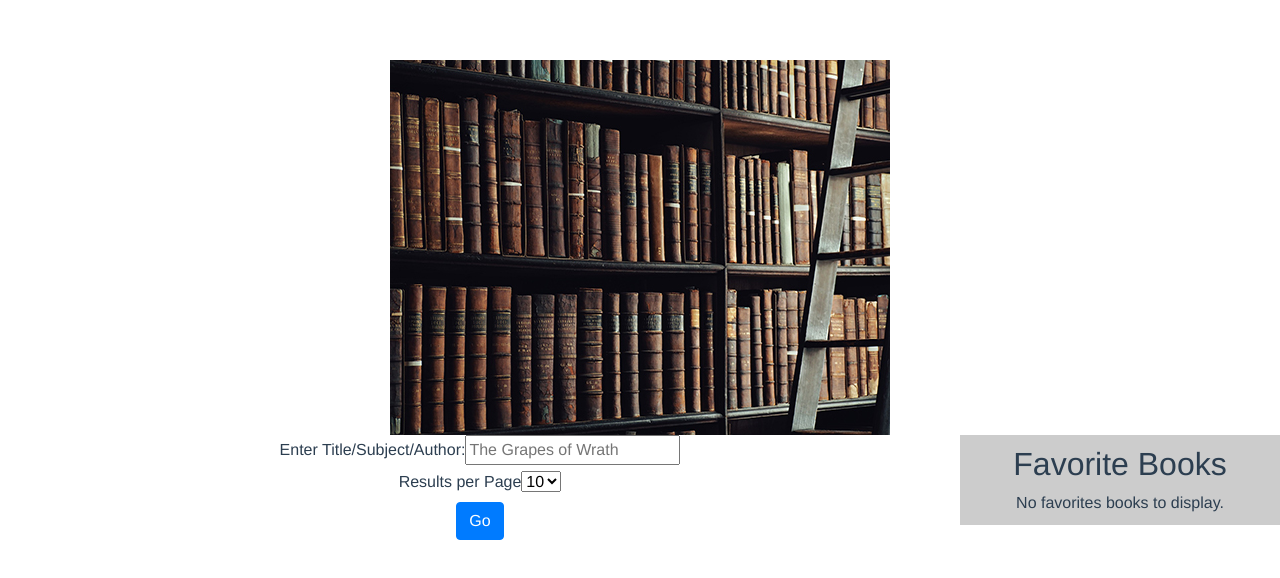
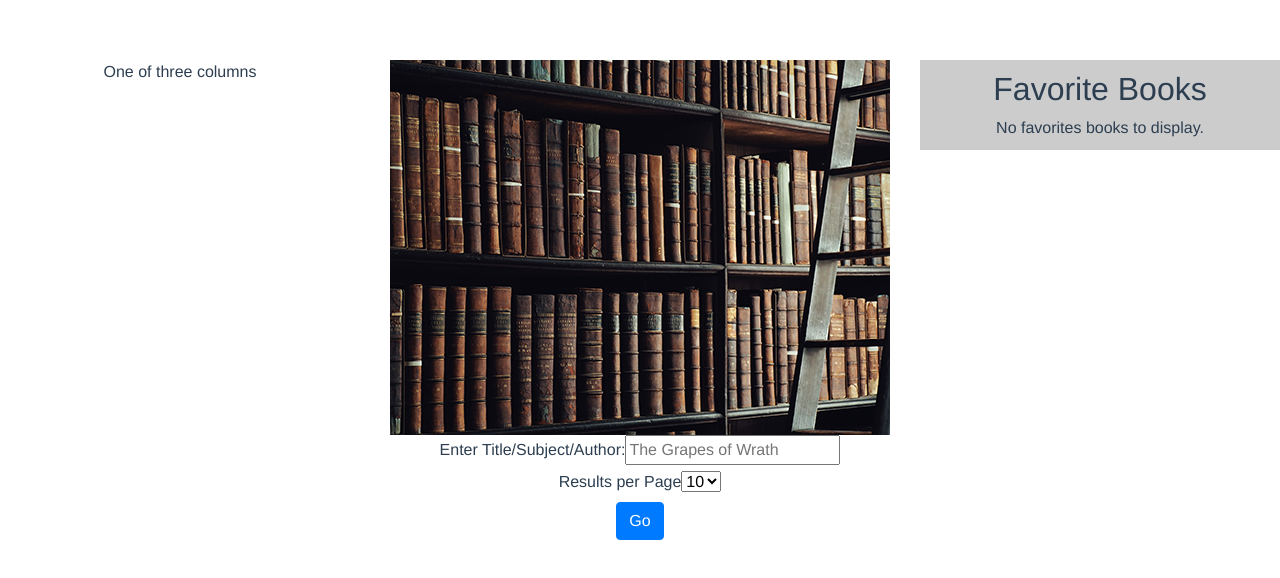
Before and after one commit to jeffe8/BookSearch-CapStone, a Vue app: page /#/ in a window 1280 px wide. Shown: the top 578 px of the page. Built offline with nearby package versions, Linux system fonts and the light colour scheme; what vue-ls would draw is missing.

Commit message:
Updates from Lab

```diff
--- a/src/App.vue
+++ b/src/App.vue
@@ -1,13 +1,39 @@
 <template>
   <div id="app">
-    <img src="./assets/BookSearchApp.jpg">
+    <div class="row">
+    <div class="col-sm">
+      One of three columns
+    </div>
+    <div class="col-sm">
+      <img src="./assets/BookSearchApp.jpg">
+    </div>
+    <div class="col-md">
+      <favorite-books v-bind:favoriteBooks="favorites"></favorite-books>
+    </div>
+  </div>
+    <div>
+
     <router-view/>
+    </div>
   </div>
 </template>
 
 <script>
+import FavoriteBooks from '@/components/FavoriteBooks'
+
 export default {
-  name: 'App'
+  name: 'App',
+  components: {
+    'favorite-books': FavoriteBooks
+  },
+  data() {
+    return {
+      query: "",
+      results: undefined,
+      selected: "10",
+      favorites: []
+    };
+  }
 }
 </script>
 
--- a/src/components/BookSearchApp.vue
+++ b/src/components/BookSearchApp.vue
@@ -1,6 +1,6 @@
 <template>
   <div class="begin">
-  <favorite-books v-bind:favoriteBooks="favorites"></favorite-books>
+
 
     <form v-on:submit.prevent="getBooks">
 
@@ -15,8 +15,8 @@
           <button class="btn btn-primary" type="submit">Go</button>
     </form>
 
-    <div class="container-fluid results">
-      <form v-on:save.prevent="saveBooks">
+    <div class="results">
+      <div>
     <ul class="booklist" v-if="results && results.items.length>0">
       <li v-for="book in results.items">
           <h2>
@@ -28,7 +28,7 @@
             <li v-for="author in book.volumeInfo.authors">{{author}}</li>
           </ul>
 
-          <p><img v-bind:src="book.volumeInfo.imageLinks.thumbnail"></p>
+          <p v-if="book.volumeInfo.imageLinks === null"><img v-bind:src="book.volumeInfo.imageLinks.thumbnail"></p>
           <p>{{book.volumeInfo.description}}</p>
           <h3>
             Publisher:  {{book.volumeInfo.publisher}}
@@ -36,17 +36,18 @@
             <li>First Published:  {{book.volumeInfo.publishedDate}}</li>
             </ul>
           </h3>
-          <button class="btn btn-primary" type="save">Save Book</button>
+          <button v-on:click="saveBooks" class="btn btn-primary" type="save">Save Book</button>
       </li>
     </ul>
-    </form>
+    </div>
     </div>
   </div>
 </template>
 
 <script>
 import { API } from "@/common/api";
-import FavoriteBooks from '@/components/FavoriteBooks';
+import FavoriteBooks from '@/components/FavoriteBooks'
+
 
 export default {
   name: "BookSearchApp",
@@ -63,8 +64,8 @@ export default {
   },
   methods: {
     saveBook: function (book) {
-    // this.favorites.push(book);
-    // this.$ls.set('favoriteBooks', this.favorites);
+    this.favorites.push(book);
+    this.$ls.set('favoriteBooks', this.favorites);
     },
 
     getBooks() {
--- a/src/components/FavoriteBooks.vue
+++ b/src/components/FavoriteBooks.vue
@@ -31,8 +31,7 @@ export default {
   list-style-type: none;
   padding: 10px;
   background: #ccc;
-  width: 25%;
-  float: right;
+
 }
 .remove {
   font-size: 0.8rem;
```
